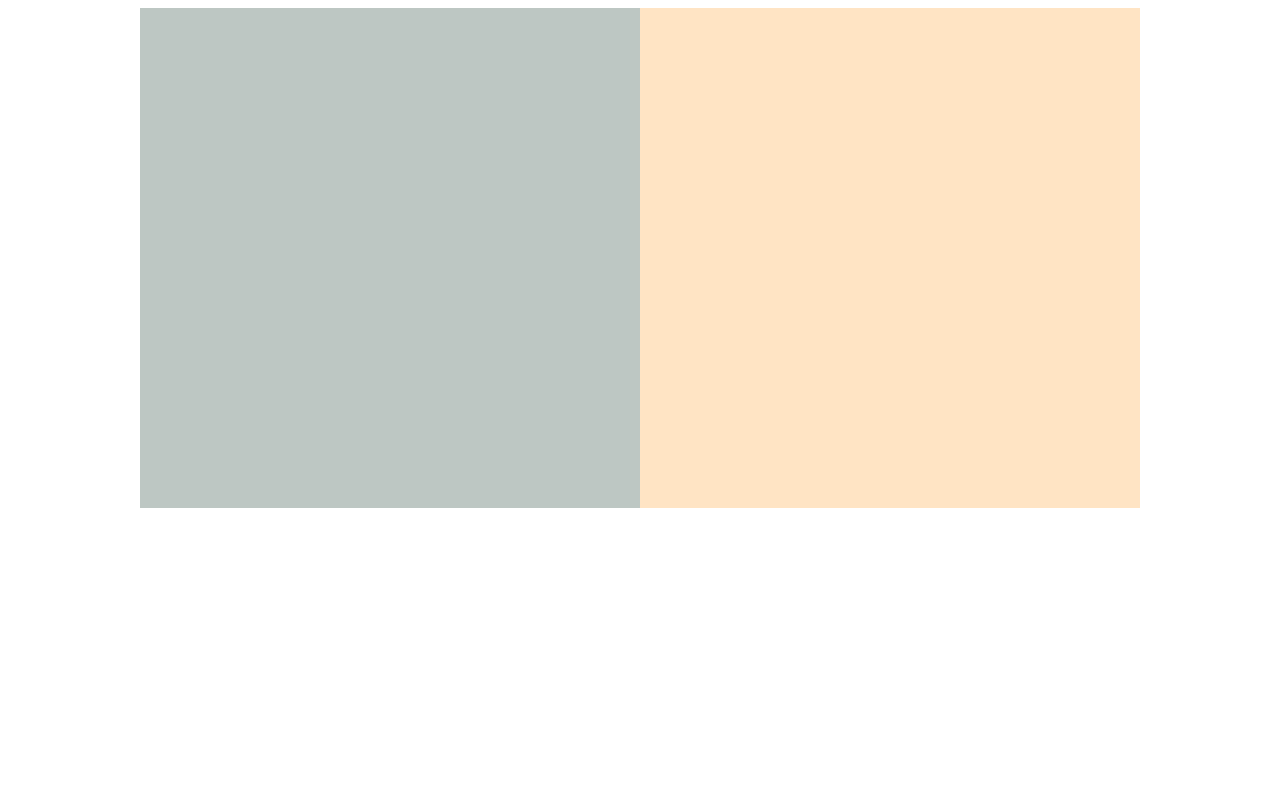
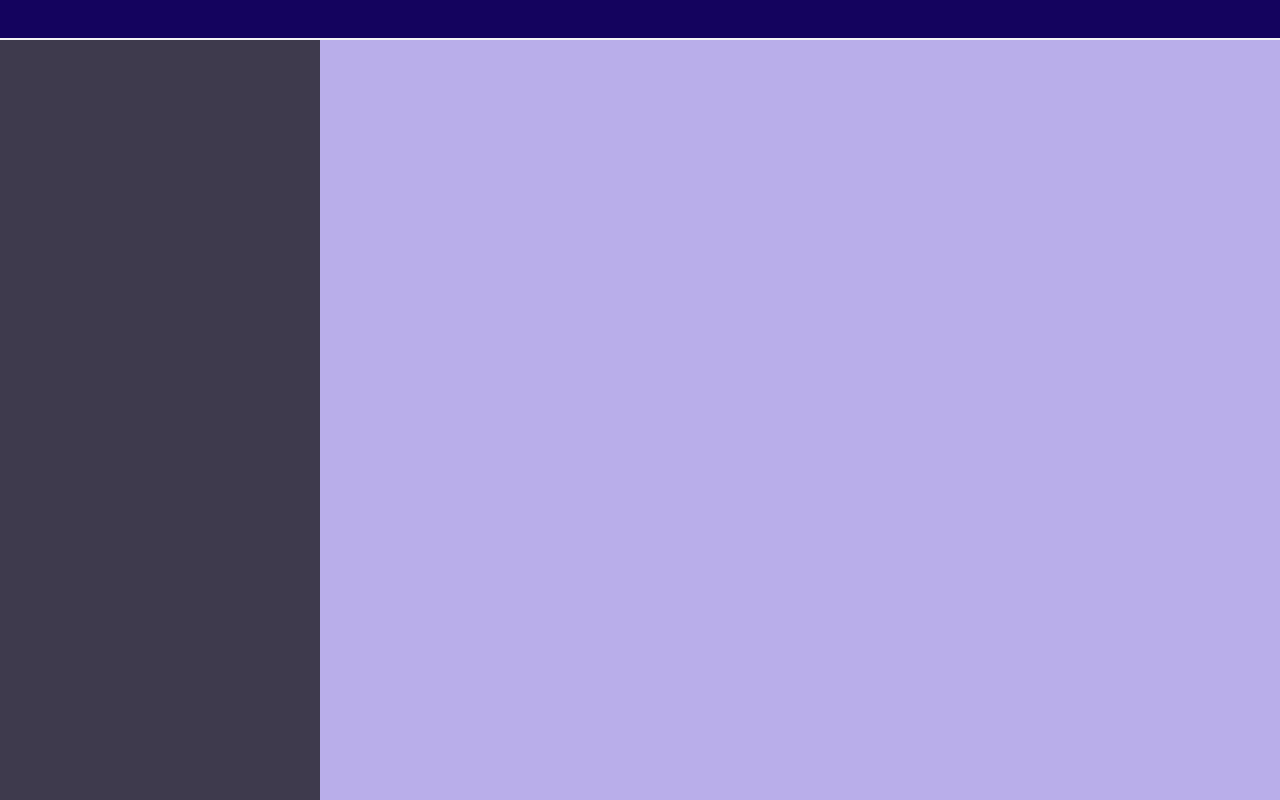
Before and after one commit to richmondcanlas-frontier/kodigoph-hackathon, an Angular app: page / in a window 1280 px wide. Built offline with nearby package versions, Linux system fonts and the light colour scheme.

Commit message:
layout revised

```diff
--- a/src/app/app.component.html
+++ b/src/app/app.component.html
@@ -1,7 +1,9 @@
-
-<div class="container">
-    <div class="content row col-md-12">
+<div class="main-container">
+    <div class="header"></div>
+    <div class="container">
+        <!-- <div class="content row col-md-12"> -->
         <app-input></app-input>
         <app-output></app-output>
+        <!-- </div> -->
     </div>
 </div>
--- a/src/app/app.component.scss
+++ b/src/app/app.component.scss
@@ -1,9 +1,42 @@
+.main-container {
+  display: flex;
+  flex-direction: column;
+  justify-content: center;
+  align-items: center;
+  width: 100%;
+  height: 100%;
+
+}
+
 .container {
   display: flex;
+  flex-direction: row;
   justify-content: center;
   align-items: center;
+  width: 100%;
+  height: 95%;
+
+}
+
+.header {
+  height: 5%;
+  width: 100%;
+  background-color: var(--primary-color);
+  border-bottom: 2px solid #f5f5f5;
 }
 
 .content {
   display: flex;
 }
+
+app-input {
+  display: flex;
+  width: 25%;
+  height: 100%;
+}
+
+app-output {
+  display: flex;
+  width: 75%;
+  height: 100%;
+}
--- a/src/app/modules/input/input.component.scss
+++ b/src/app/modules/input/input.component.scss
@@ -1,5 +1,5 @@
 .container {
-    width: 500px;
-    height: 500px;
-    background-color: #bdc7c3;
+    width: 100%;
+    height: 100%;
+    background-color: var(--neutral-color);
 }
--- a/src/app/modules/output/output.component.scss
+++ b/src/app/modules/output/output.component.scss
@@ -1,5 +1,5 @@
 .container {
-    width: 500px;
-    height: 500px;
-    background-color: bisque;
+    width: 100%;
+    height: 100%;
+    background-color: var(--secondary-color) ;
 }
--- a/src/styles.scss
+++ b/src/styles.scss
@@ -1 +1,25 @@
-/* You can add global styles to this file, and also import other style files */
+:root {
+    --primary-color: #14035e;
+    --secondary-color: #b9aeea;
+    --neutral-color: #3e3a4d;
+    --primary-font:  'Roboto', sans-serif;
+    --normal-font-size: #b9aeea;
+    --header-font-size: #14035e;
+}
+
+html,
+body {
+    height: 100%;
+}
+
+body {
+    margin: 0;
+    font-family: var(--primary-font);
+    box-sizing: border-box;
+    height: 100%;
+    width: 100%;
+}
+
+div {
+    box-sizing: border-box;
+}
```
Lines whose indentation alone changed are shown as unchanged.
